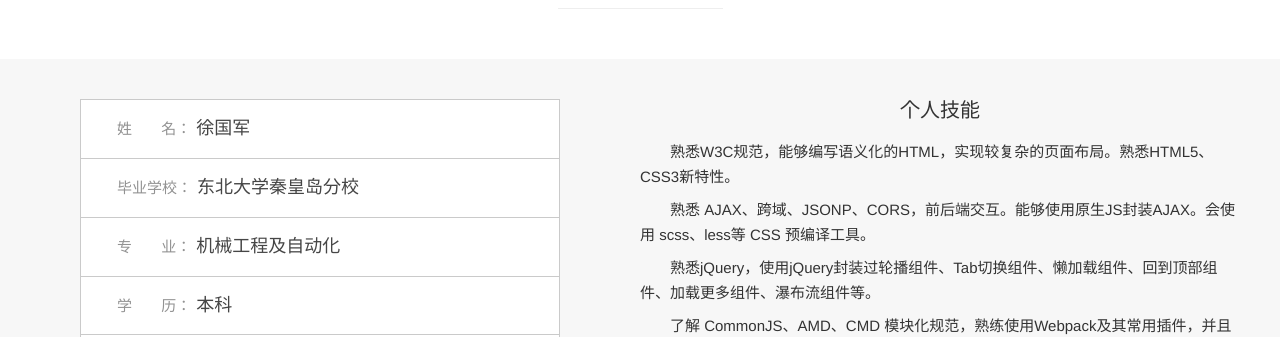
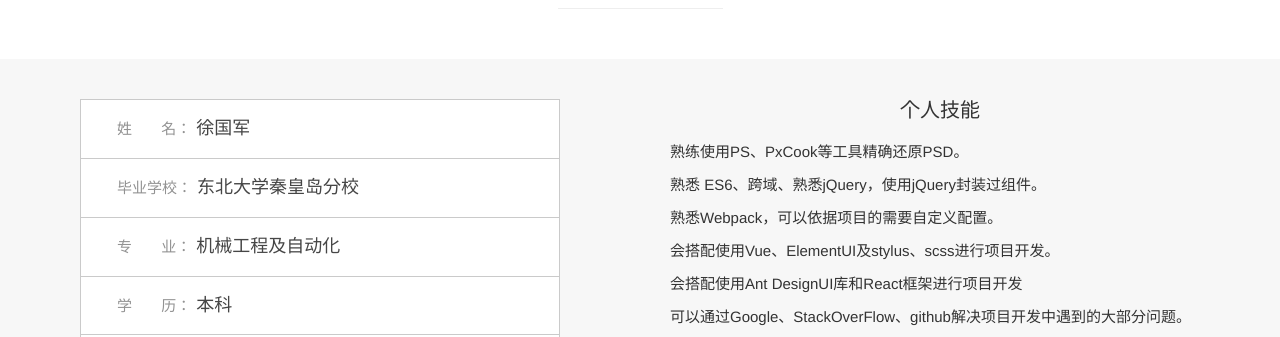
Before and after one commit to zaishuiyixia/resume, a plain HTML site: page src/index.html in a window 1280 px wide. Shown: the part 615-952 px from the top of the page. Drawn offline with Linux system fonts and the light colour scheme.

Commit message:
Update index.html

```diff
--- a/src/index.html
+++ b/src/index.html
@@ -84,12 +84,12 @@
         <div class="col-md-6 abt-right ">
             <div class="abt-right-ct">
                 <h5>个人技能</h5>
-                <p>熟悉W3C规范，能够编写语义化的HTML，实现较复杂的页面布局。熟悉HTML5、CSS3新特性。</p>
-                <p>熟悉 AJAX、跨域、JSONP、CORS，前后端交互。能够使用原生JS封装AJAX。会使用 scss、less等 CSS 预编译工具。</p>
-                <p>熟悉jQuery，使用jQuery封装过轮播组件、Tab切换组件、懒加载组件、回到顶部组件、加载更多组件、瀑布流组件等。</p>
-                <p>了解 CommonJS、AMD、CMD 模块化规范，熟练使用Webpack及其常用插件，并且可以依据项目的需要进行自定义配置。</p>
+                <p>熟练使用PS、PxCook等工具精确还原PSD。</p>
+                <p>熟悉 ES6、跨域、熟悉jQuery，使用jQuery封装过组件。</p>
+                <p>熟悉Webpack，可以依据项⽬的需要⾃定义配置。</p>
+                <p>会搭配使用Vue、ElementUI及stylus、scss进行项目开发。</p>
                 <p>会搭配使用Ant DesignUI库和React框架进行项目开发</p>
-                <p>热衷于专研前端技术，对新技术新知识充满兴趣，能够自我驱动学习前端知识。</p>
+                <p>可以通过Google、StackOverFlow、github解决项目开发中遇到的大部分问题。</p>
                 <p>在学习的过程中，坚持在简书上写博客，记录学习到的前端知识，学习时的心得和成长。至今字数已近10万字。</p>
             </div>
         </div>
```
